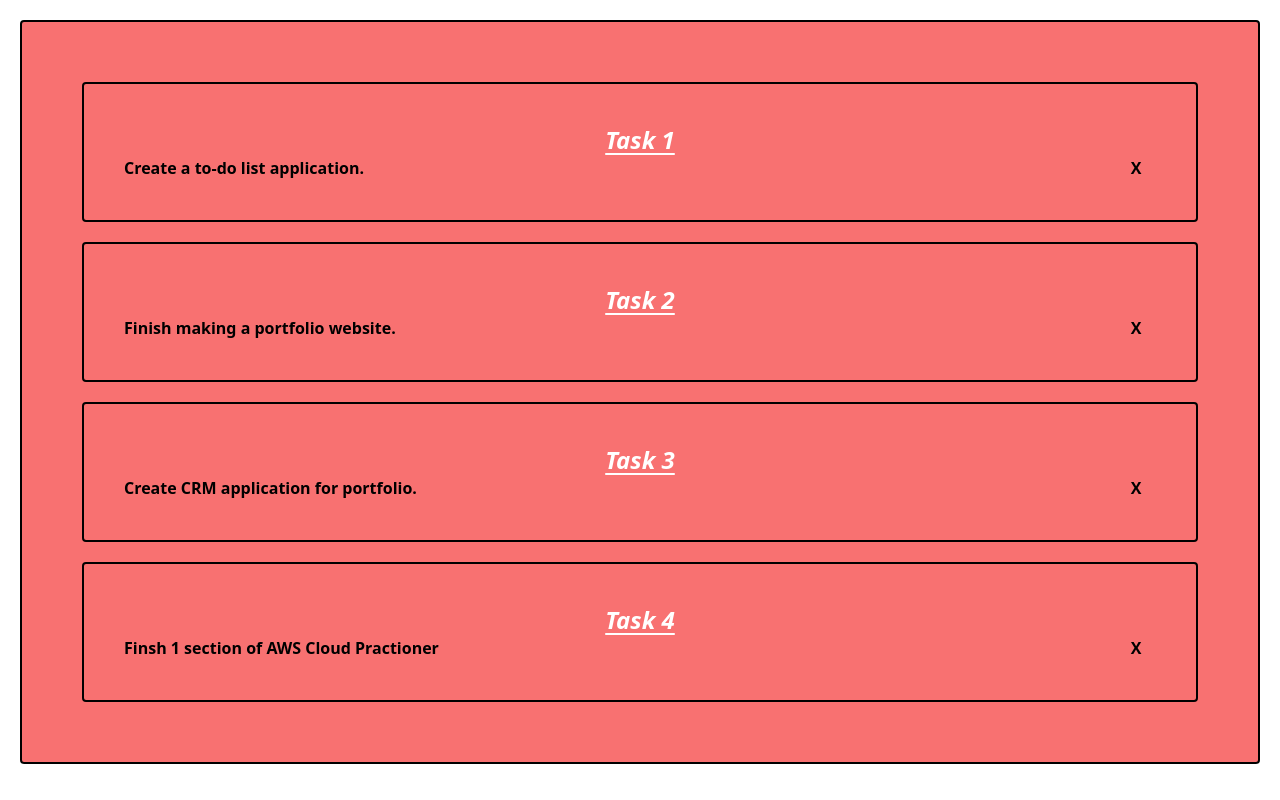
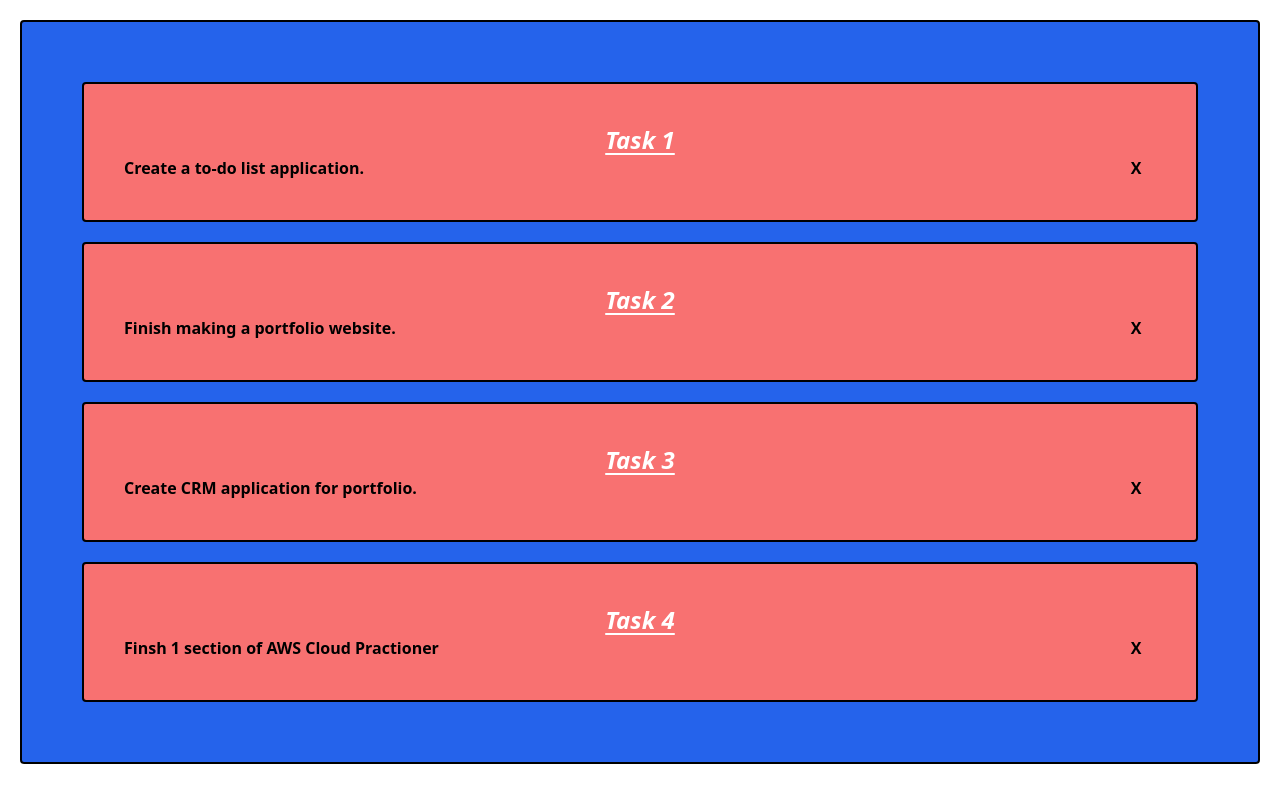
Before and after one commit to ComputerScienceWarrior/todo, a React (Create React App) app: page / in a window 1280 px wide. Built offline with nearby package versions, Linux system fonts and the light colour scheme; the HTML template or start-up script is replaced by a standard one.

Commit message:
updates color of list

```diff
--- a/src/components/ItemList.jsx
+++ b/src/components/ItemList.jsx
@@ -3,11 +3,12 @@ import Item from "./Item";
 import { data } from "../data";
 
 const ItemList = () => {
+
     return(
-        <div className="border-2 border-black p-10 m-5 rounded bg-red-400 font-bold">
+        <div className="border-2 border-black p-10 m-5 rounded bg-blue-600 font-bold">
             {
                 data.map((item, i) => {
-                    return <Item key={i} name={item.name} description={item.description}/>
+                    return <Item key={i} name={item.name} description={item.description} />
                 })
             }
         </div>
```
